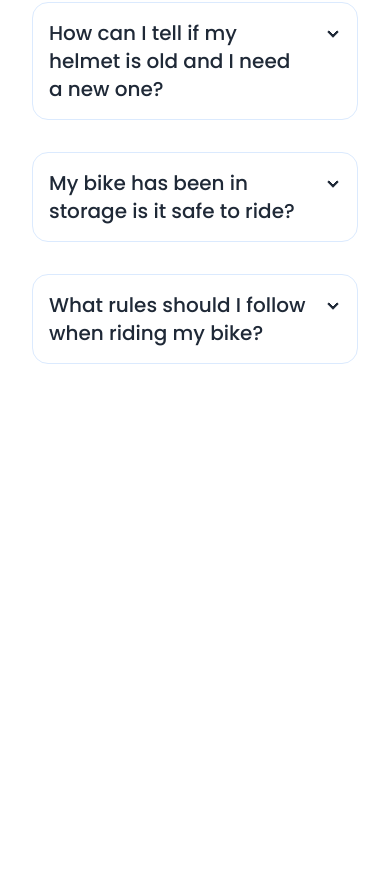
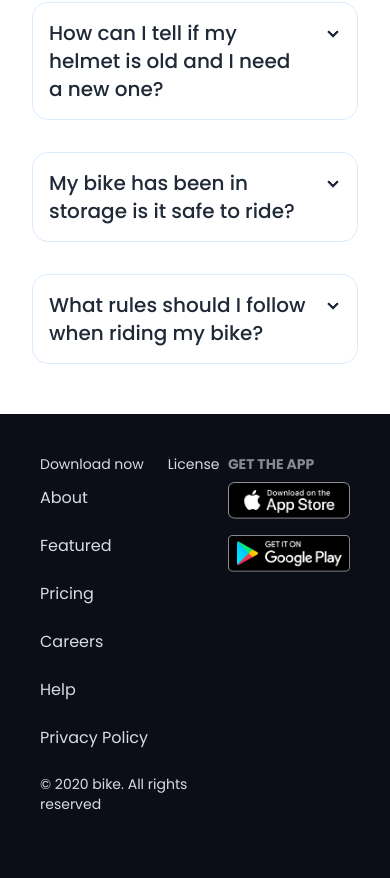
Before and after one commit to Maksudulfcub/Biker-zone-website, a plain HTML site: page index.html in a window 390 px wide. Shown: the part 7290-8168 px from the top of the page. Before the commit the page ends 7704 px from the top, so only its background shows below. Drawn offline with nearby package versions, Linux system fonts and the light colour scheme.

Commit message:
Footer section added with Responsive

```diff
--- a/index.html
+++ b/index.html
@@ -36,7 +36,7 @@
 </head>
 <body class="font-poppins">
 
-    <header md:container md:mx-auto>
+    <header class="md:container md:mx-auto">
         <nav>
           <div class="navbar bg-base-100">
             <div class="flex-1">
@@ -147,7 +147,7 @@
         </div>
     </header>
 
-    <main md:container md:mx-auto>
+    <main class="md:container md:mx-auto">
       <!-- Featured Bikes -->
       <div class="my-[169px]">
         <div class="text-center">
@@ -318,7 +318,32 @@
         </div>
       </section>
     </main>
-
+    <footer class="footer p-10 bg-[#0B0D17] text-neutral-content">
+      <div class="flex lg:gap-[475px] justify-between mx-auto">
+        <aside>
+          <div class="flex gap-6">
+            <p>Download now</p>
+            <p>License</p>
+          </div>
+          <div class="flex flex-col lg:flex-row gap-6 my-3 font-normal text-base">
+            <a href="">About</a>
+            <a href="">Featured</a>
+            <a href="">Pricing</a>
+            <a href="">Careers</a>
+            <a href="">Help</a>
+            <a href="">Privacy Policy</a>
+          </div>
+          <p class="my-6">© 2020 bike. All rights reserved</p>
+        </aside>
+        <nav>
+          <header class="footer-title">Get the App</header>
+          <div class="grid grid-cols-1 gap-4">
+            <a><img class="w-36" src="images/others/ios.png" alt=""></a>
+            <a><img class="w-36" src="images/others/android.png" alt=""></a>
+          </div>
+        </nav>
+      </div>
+    </footer>
 
 </body>
 </html>
```
